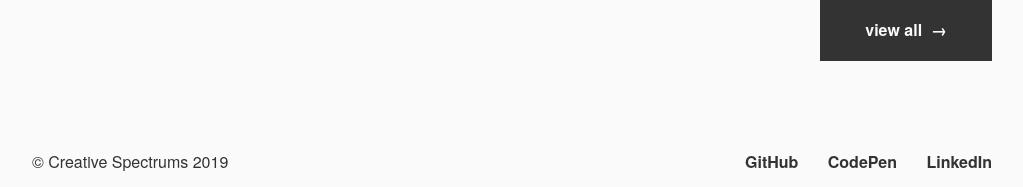
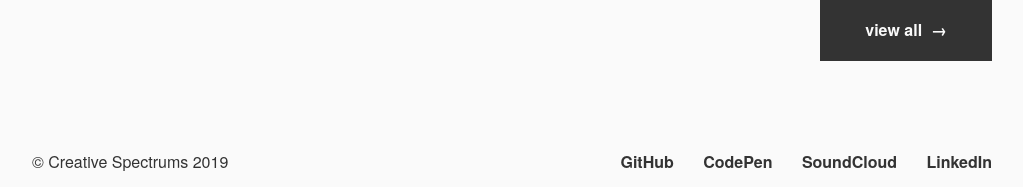
Before and after one commit to JSRobertOuimet/CreativeSpectrums, a PHP site: page /index.php in a window 1280 px wide. Shown: the part 1813-2000 px from the top of the page, without its empty margins (128-1151 px from the left). Run offline with PHP 8.4, Linux system fonts and the light colour scheme; some libraries are stand-ins or nearby versions.

Commit message:
Added SoundCloud link

```diff
--- a/includes/footer.php
+++ b/includes/footer.php
@@ -7,6 +7,7 @@
     <div class="right">
       <a href="https://github.com/JSRobertOuimet" target="_blank">GitHub</a>
       <a href="https://codepen.io/JSRobertOuimet/" target="_blank">CodePen</a>
+      <a href="https://soundcloud.com/jsrobertouimet" target="blank">SoundCloud</a>
       <a href="https://www.linkedin.com/in/jsrobertouimet/" target="_blank">LinkedIn</a>
     </div>
   </nav>
@@ -16,6 +17,7 @@
 <footer id="main-footer" class="bit-1 mobile-only">
   <a href="https://github.com/JSRobertOuimet" target="_blank" class="bit-1 center no-mg">GitHub</a>
   <a href="https://codepen.io/JSRobertOuimet/" target="_blank" class="bit-1 center no-mg">CodePen</a>
+  <a href="https://soundcloud.com/jsrobertouimet" target="blank" class="bit-1 center no-mg">SoundCloud</a>
   <a href="https://www.linkedin.com/in/jsrobertouimet/" target="_blank" class="bit-1 center no-mg">LinkedIn</a>
   <p class="bit-1 copy center">&copy; Creative Spectrums <?php echo date("Y"); ?></p>
 </footer>
```
